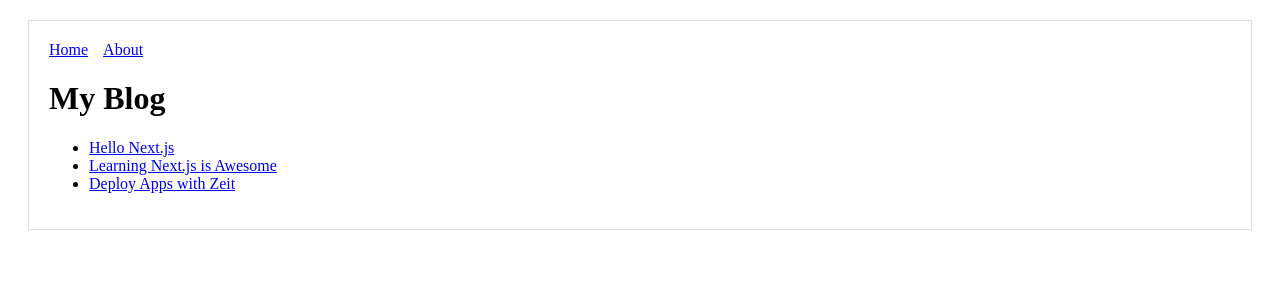
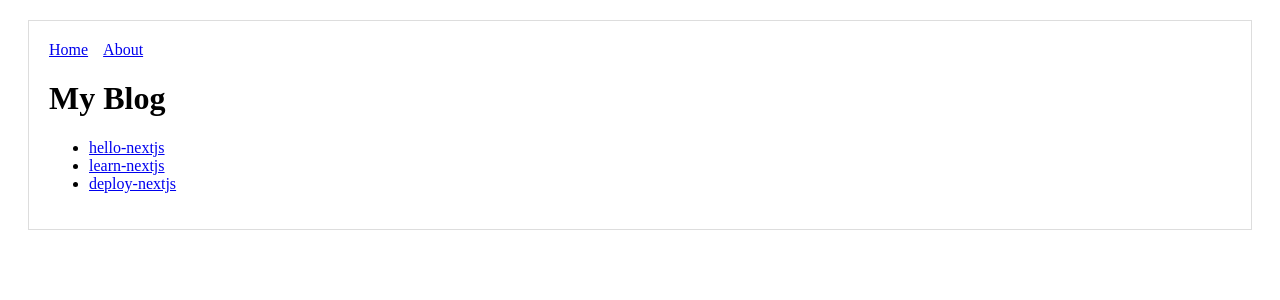
Before and after one commit to abbygottlich/hello-next, a Next.js app: page / in a window 1280 px wide. Shown: the top 300 px of the page. Built offline with nearby package versions, Linux system fonts and the light colour scheme.

Commit message:
implemented dynamic routing

```diff
--- a/pages/index.js
+++ b/pages/index.js
@@ -26,8 +26,9 @@
 
 const PostLink = props => (
     <li>
-        <Link href={`/post?title=${props.title}`}>
-            <a>{props.title}</a>
+        {/* this is basically saying, link to the [id] file, but make the path the same as the prop id below */}
+        <Link href="p/[id]" as={`/p/${props.id}`}>
+            <a>{props.id}</a>
         </Link>
     </li>
 );
@@ -36,9 +37,9 @@
         <Layout>
             <h1>My Blog</h1>
             <ul>
-                <PostLink title="Hello Next.js" />
-                <PostLink title="Learning Next.js is Awesome" />
-                <PostLink title="Deploy Apps with Zeit" />
+                <PostLink id="hello-nextjs" />
+                <PostLink id="learn-nextjs" />
+                <PostLink id="deploy-nextjs" />
             </ul>
         </Layout>
     );
--- a/pages/post.js
+++ b/pages/post.js
@@ -4,6 +4,8 @@
 const Page = () => {
     const router = useRouter();
 
+    // index.js is what's giving each post a specific title
+    // this file is rendering the page based on what that title is
     return (
         <Layout>
             <h1>{router.query.title}</h1>
```
Also changed, not shown: pages/p/[id].js (added, +13 -0 lines).
